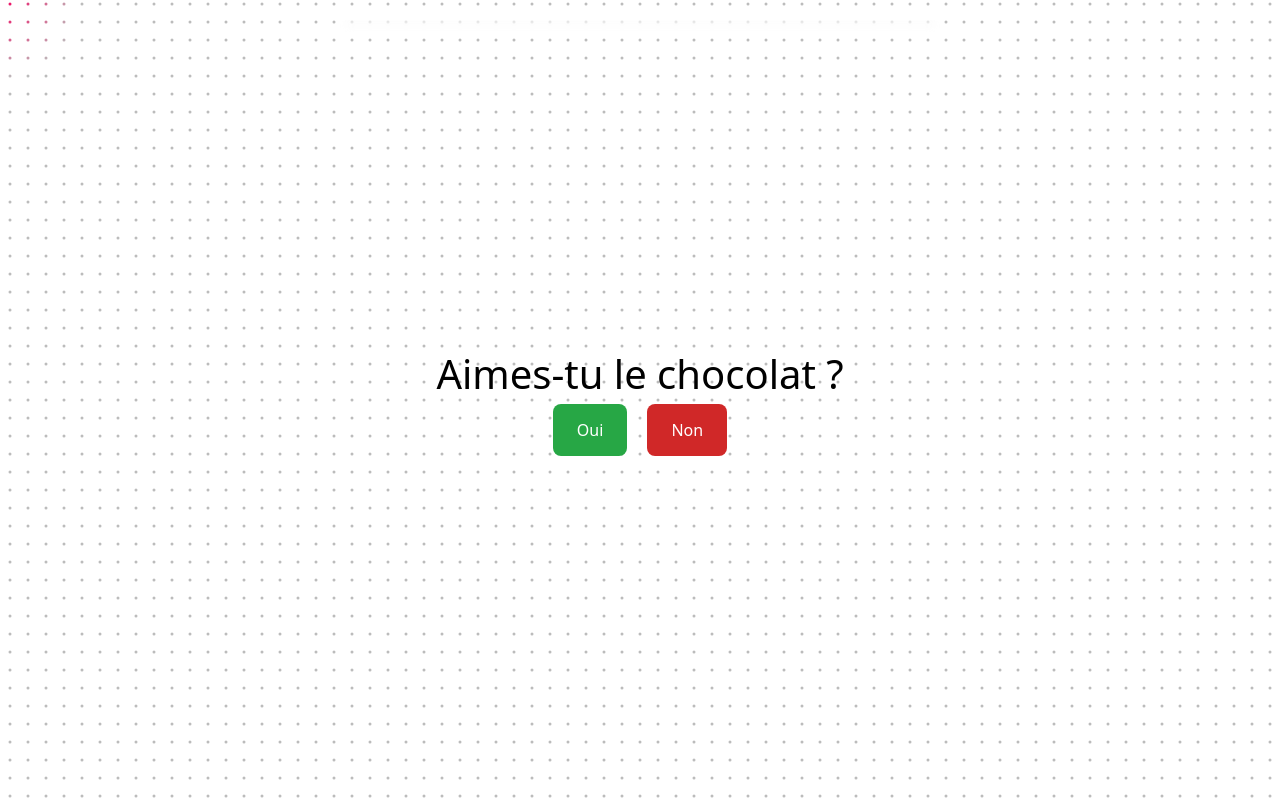
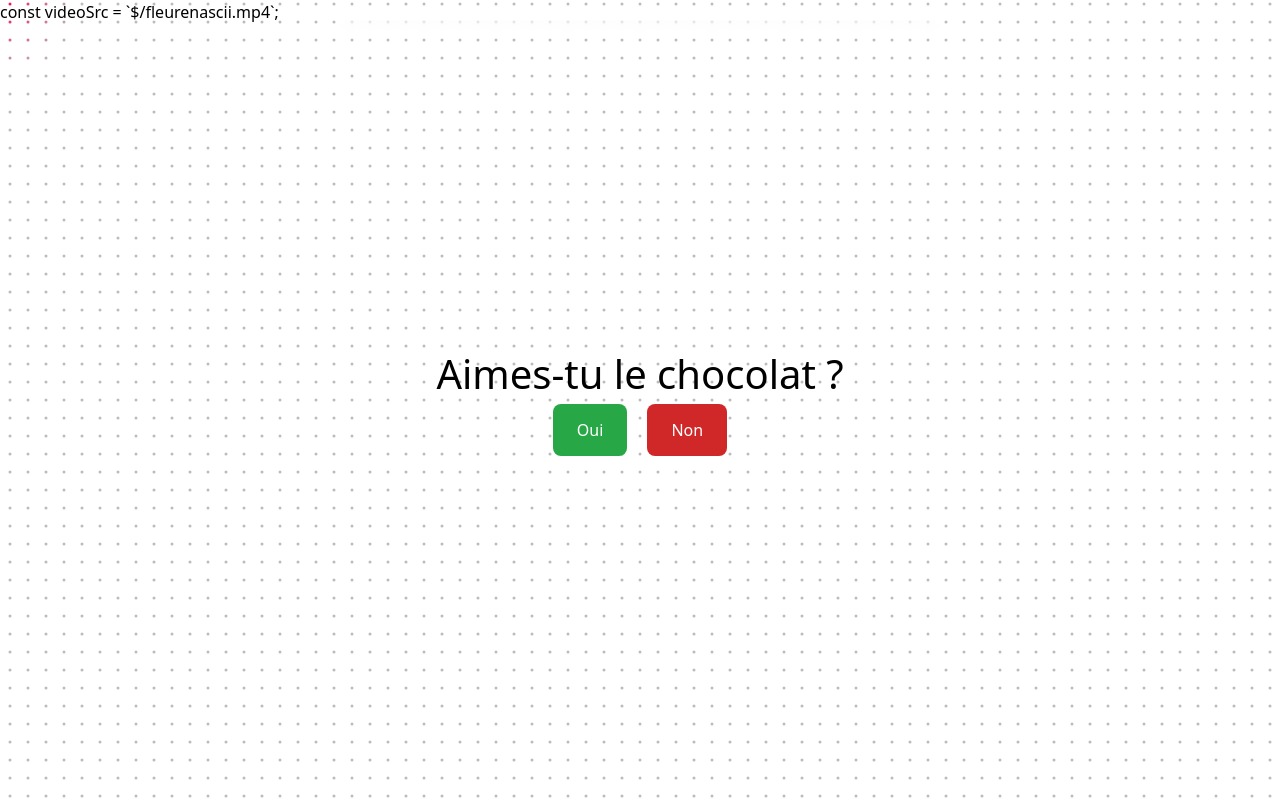
Before and after one commit to satia05/Funny-Vaalentine, a React (Vite) app: page / in a window 1280 px wide. Built offline with nearby package versions, Linux system fonts and the light colour scheme.

Commit message:
enfinnnn

```diff
--- a/src/App.jsx
+++ b/src/App.jsx
@@ -201,10 +201,12 @@ const App = () => {
         }} />
       )}
 
+      const videoSrc = `${import.meta.env.BASE_URL}fleurenascii.mp4`;
+
       {/* Vidéo */}
       {finished && showVideo && (
         <video
-          src={`${import.meta.env.BASE_URL}/fleurenascii.mp4`}
+          src={videoSrc}
           autoPlay
           muted
           loop
```
